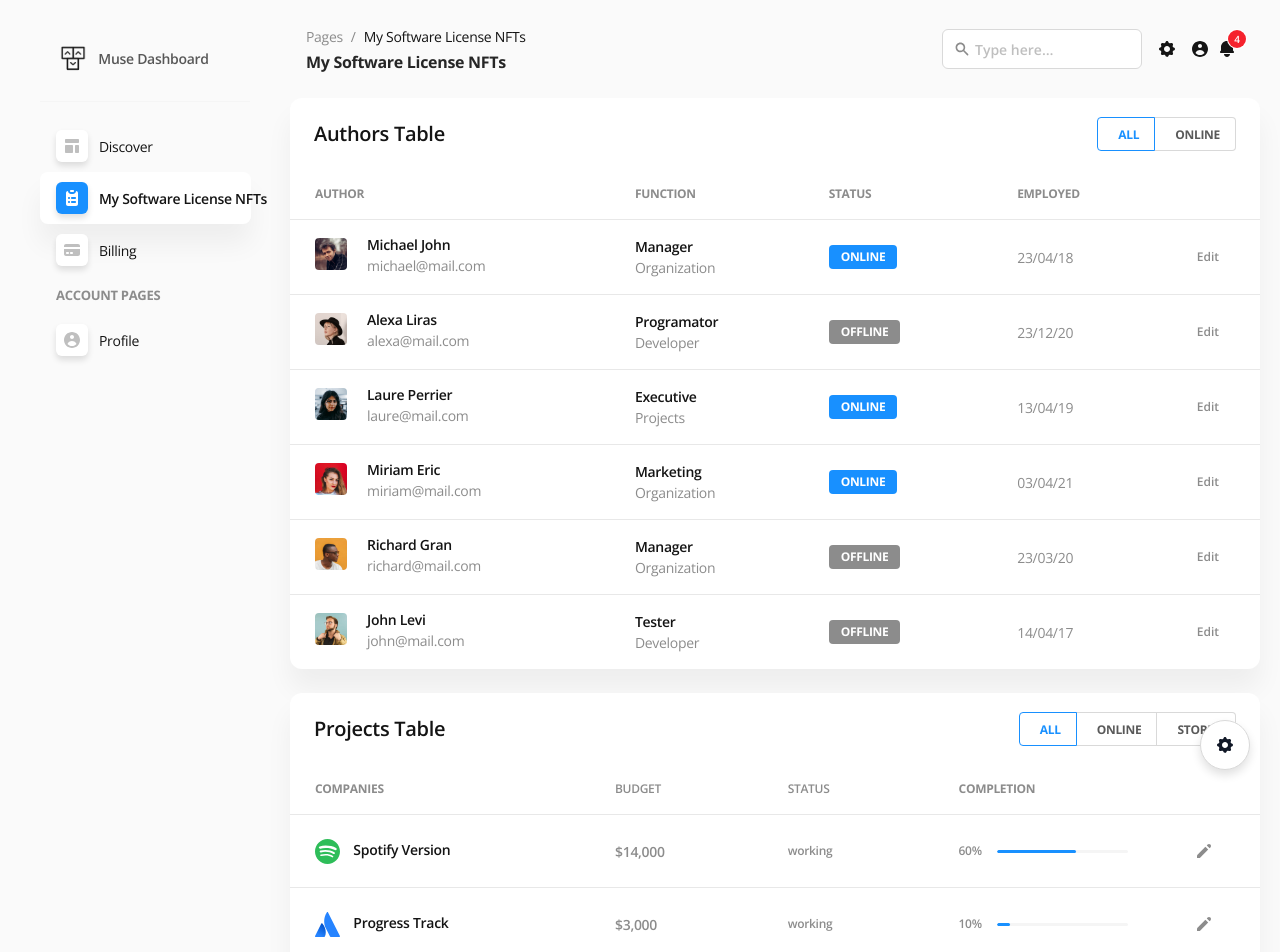
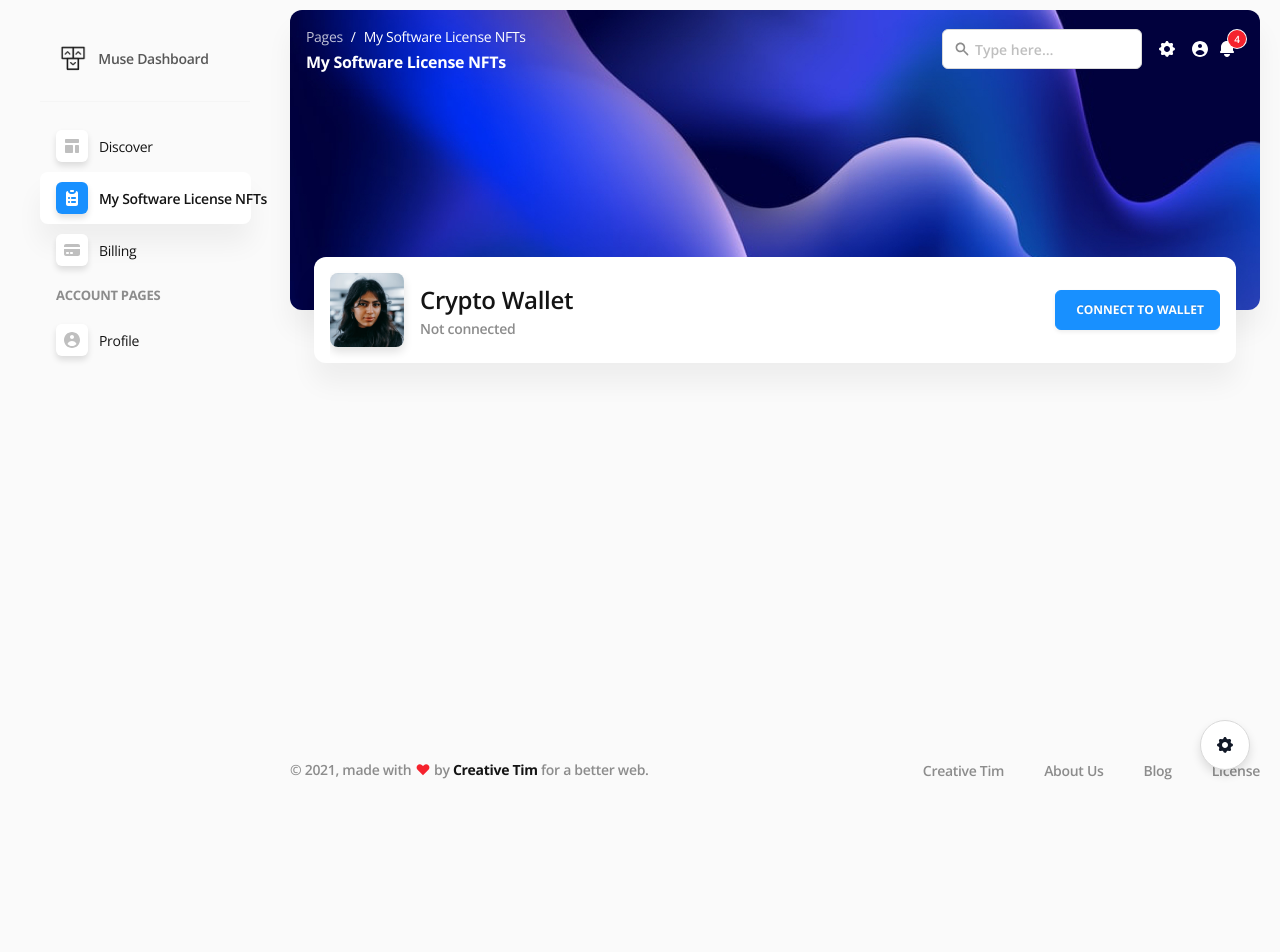
Before and after one commit to mohan-1990/software-license-management-as-nft, a Vue app in the folder app_ui/: page /#/mynfts in a window 1280 px wide. Shown: the top 952 px of the page. After the commit the page ends 800 px from the top, so only its background shows below. Built offline with nearby package versions, Linux system fonts and the light colour scheme; what vue-github-buttons would draw is missing.

Commit message:
UI Updates: 1) Add mynft view 2) Change user button color to white in top navigation

```diff
--- a/app_ui/src/router/index.js
+++ b/app_ui/src/router/index.js
@@ -19,7 +19,7 @@ let routes = [
 		name: 'Sign-In',
 		layout: "default-no-header-footer",
 		meta: {
-			layoutClass: 'default-no-header-footer'
+			layoutClass: 'layout-default'
 		},
 		component: () => import('../views/Sign-In.vue'),
 	},
@@ -28,7 +28,7 @@ let routes = [
 		name: 'Sign-Up',
 		layout: 'default-no-header-footer',
 		meta: {
-			layoutClass: 'default-no-header-footer',
+			layoutClass: 'layout-default',
 		},
 		component: () => import('../views/Sign-Up.vue'),
 	},
@@ -45,6 +45,9 @@ let routes = [
 		path: '/mynfts',
 		name: 'My Software License NFTs',
 		layout: "dashboard",
+		meta: {
+			layoutClass: 'layout-mynft',
+		},
 		component: () => import('../views/MyNFTs.vue'),
 	},
 	{
--- a/app_ui/src/scss/app.scss
+++ b/app_ui/src/scss/app.scss
@@ -54,4 +54,5 @@
 @import "./pages/_profile" ;
 @import "./pages/_sign-in" ;
 @import "./pages/_sign-up" ;
+@import "./pages/_mynft" ;
 // Pages
--- /dev/null
+++ b/app_ui/src/scss/pages/_mynft.scss
@@ -0,0 +1,15 @@
+// _mynft.scss
+//
+// MyNFT page styles.
+//
+
+@import "_profile.scss" ;
+
+// MyNFT Page
+.layout-mynft {
+	@extend .layout-profile;
+}
+.mynft-nav-bg {
+	@extend .profile-nav-bg
+}
+// MyNFT Page
--- a/app_ui/src/scss/pages/_profile.scss
+++ b/app_ui/src/scss/pages/_profile.scss
@@ -42,6 +42,11 @@
 		.header-control {
 			.btn-sign-in,
 			.ant-btn,
+			.ant-dropdown-trigger {
+				path {
+					fill: $color-gray-1;
+				}
+			}
 			.ant-dropdown-link {
 				svg path {
 					fill: $color-gray-1;
--- a/app_ui/src/views/MyNFTs.vue
+++ b/app_ui/src/views/MyNFTs.vue
@@ -5,294 +5,41 @@
 
 <template>
 	<div>
+		<!-- Header Background Image -->
+		<div class="profile-nav-bg" style="background-image: url('images/bg-profile.jpg')"></div>
+		<!-- / Header Background Image -->
 
-		<!-- Authors Table -->
-		<a-row :gutter="24" type="flex">
+		<!-- User Profile Card -->
+		<a-card :bordered="false" class="card-profile-head" :bodyStyle="{padding: 0,}">
+			<template #title>
+				<a-row type="flex" align="middle">
+					<a-col :span="24" :md="12" class="col-info">
+						<a-avatar :size="74" shape="square" :src="walletImageSrc" />
+						<div class="avatar-info">
+							<h4 class="font-semibold m-0">Crypto Wallet</h4>
+							<p>{{walletName}}</p>
+						</div>
+					</a-col>
+					<a-col :span="24" :md="12" style="display: flex; align-items: center; justify-content: flex-end">
+						<a-button type="primary">
+								CONNECT TO WALLET
+							</a-button>
+					</a-col>
+				</a-row>
+			</template>
+		</a-card>
+		</div>
 
-			<!-- Authors Table Column -->
-			<a-col :span="24" class="mb-24">
-
-				<!-- Authors Table Card -->
-				<CardAuthorTable
-					:data="table1Data"
-					:columns="table1Columns"
-				></CardAuthorTable>
-				<!-- / Authors Table Card -->
-
-			</a-col>
-			<!-- / Authors Table Column -->
-
-		</a-row>
-		<!-- / Authors Table -->
-
-		<!-- Projects Table -->
-		<a-row :gutter="24" type="flex">
-
-			<!-- Projects Table Column -->
-			<a-col :span="24" class="mb-24">
-
-				<!-- Projects Table Column -->
-				<CardProjectTable2
-					:data="table2Data"
-					:columns="table2Columns"
-				></CardProjectTable2>
-				<!-- / Projects Table Column -->
-
-			</a-col>
-			<!-- / Projects Table Column -->
-
-		</a-row>
-		<!-- / Projects Table -->
-
-	</div>
 </template>
 
 <script>
 
-	// "Authors" table component.
-	import CardAuthorTable from '../components/Cards/CardAuthorTable' ;
-
-	// "Projects" table component.
-	import CardProjectTable2 from '../components/Cards/CardProjectTable2' ;
-
-	// "Authors" table list of columns and their properties.
-	const table1Columns = [
-		{
-			title: 'AUTHOR',
-			dataIndex: 'author',
-			scopedSlots: { customRender: 'author' },
-		},
-		{
-			title: 'FUNCTION',
-			dataIndex: 'func',
-			scopedSlots: { customRender: 'func' },
-		},
-		{
-			title: 'STATUS',
-			dataIndex: 'status',
-			scopedSlots: { customRender: 'status' },
-		},
-		{
-			title: 'EMPLOYED',
-			dataIndex: 'employed',
-			class: 'text-muted',
-		},
-		{
-			title: '',
-			scopedSlots: { customRender: 'editBtn' },
-			width: 50,
-		},
-	];
-
-	// "Authors" table list of rows and their properties.
-	const table1Data = [
-		{
-			key: '1',
-			author: {
-				avatar: 'images/face-2.jpg',
-				name: 'Michael John',
-				email: 'michael@mail.com',
-			},
-			func: {
-				job: 'Manager',
-				department: 'Organization',
-			},
-			status: 1,
-			employed: '23/04/18',
-		},
-		{
-			key: '2',
-			author: {
-				avatar: 'images/face-3.jpg',
-				name: 'Alexa Liras',
-				email: 'alexa@mail.com',
-			},
-			func: {
-				job: 'Programator',
-				department: 'Developer',
-			},
-			status: 0,
-			employed: '23/12/20',
-		},
-		{
-			key: '3',
-			author: {
-				avatar: 'images/face-1.jpg',
-				name: 'Laure Perrier',
-				email: 'laure@mail.com',
-			},
-			func: {
-				job: 'Executive',
-				department: 'Projects',
-			},
-			status: 1,
-			employed: '13/04/19',
-		},
-		{
-			key: '4',
-			author: {
-				avatar: 'images/face-4.jpg',
-				name: 'Miriam Eric',
-				email: 'miriam@mail.com',
-			},
-			func: {
-				job: 'Marketing',
-				department: 'Organization',
-			},
-			status: 1,
-			employed: '03/04/21',
-		},
-		{
-			key: '5',
-			author: {
-				avatar: 'images/face-5.jpeg',
-				name: 'Richard Gran',
-				email: 'richard@mail.com',
-			},
-			func: {
-				job: 'Manager',
-				department: 'Organization',
-			},
-			status: 0,
-			employed: '23/03/20',
-		},
-		{
-			key: '6',
-			author: {
-				avatar: 'images/face-6.jpeg',
-				name: 'John Levi',
-				email: 'john@mail.com',
-			},
-			func: {
-				job: 'Tester',
-				department: 'Developer',
-			},
-			status: 0,
-			employed: '14/04/17',
-		},
-	];
-
-	// "Projects" table list of columns and their properties.
-	const table2Columns = [
-		{
-			title: 'COMPANIES',
-			dataIndex: 'company',
-			scopedSlots: { customRender: 'company' },
-			width: 300,
-		},
-		{
-			title: 'BUDGET',
-			dataIndex: 'budget',
-			class: 'font-semibold text-muted',
-		},
-		{
-			title: 'STATUS',
-			dataIndex: 'status',
-			class: 'font-semibold text-muted text-sm',
-		},
-		{
-			title: 'COMPLETION',
-			scopedSlots: { customRender: 'completion' },
-			dataIndex: 'completion',
-		},
-		{
-			title: '',
-			scopedSlots: { customRender: 'editBtn' },
-			width: 50,
-		},
-	];
-
-	// "Projects" table list of rows and their properties.
-	const table2Data = [
-		{
-			key: '1',
-			company: {
-				name: 'Spotify Version',
-				logo: 'images/logos/logo-spotify.svg',
-			},
-			status: "working",
-			budget: '$14,000',
-			completion: 60,
-		},
-		{
-			key: '2',
-			company: {
-				name: 'Progress Track',
-				logo: 'images/logos/logo-atlassian.svg',
-			},
-			status: "working",
-			budget: '$3,000',
-			completion: 10,
-		},
-		{
-			key: '3',
-			company: {
-				name: 'Jira Platform Errors',
-				logo: 'images/logos/logo-slack.svg',
-			},
-			status: "done",
-			budget: 'Not Set',
-			completion: {
-				status: 'success',
-				value: 100,
-			},
-		},
-		{
-			key: '4',
-			company: {
-				name: 'Launch new Mobile App',
-				logo: 'images/logos/logo-spotify.svg',
-			},
-			status: "canceled",
-			budget: '$20,600',
-			completion: {
-				status: 'exception',
-				value: 50,
-			},
-		},
-		{
-			key: '5',
-			company: {
-				name: 'Web Dev',
-				logo: 'images/logos/logo-webdev.svg',
-			},
-			status: "working",
-			budget: '$4,000',
-			completion: 80,
-		},
-		{
-			key: '6',
-			company: {
-				name: 'Redesign Online Store',
-				logo: 'images/logos/logo-invision.svg',
-			},
-			status: "canceled",
-			budget: '$2,000',
-			completion: {
-				status: 'exception',
-				value: 0,
-			},
-		},
-	];
-
 	export default ({
-		components: {
-			CardAuthorTable,
-			CardProjectTable2,
-		},
 		data() {
 			return {
-				// Associating "Authors" table data with its corresponding property.
-				table1Data: table1Data,
-
-				// Associating "Authors" table columns with its corresponding property.
-				table1Columns: table1Columns,
-
-				// Associating "Projects" table data with its corresponding property.
-				table2Data: table2Data,
-
-				// Associating "Projects" table columns with its corresponding property.
-				table2Columns: table2Columns,
+				walletName: "Not connected",
+				isWalletConnected: false,
+				walletImageSrc: "images/face-1.jpg",
 			}
 		},
 	})
```
